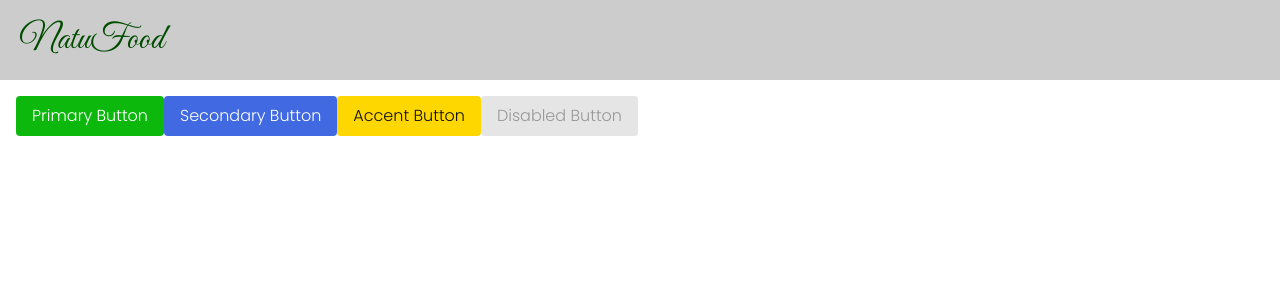
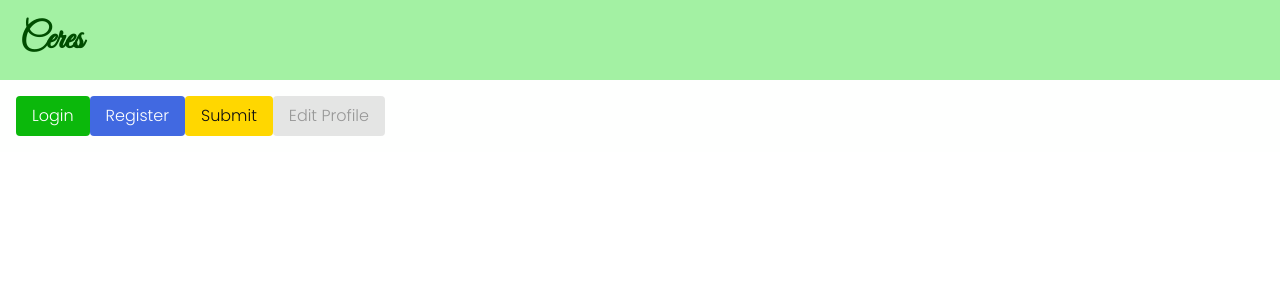
Before and after one commit to Nimira43/Ceres, a Next.js app: page / in a window 1280 px wide. Shown: the top 300 px of the page. Built offline with nearby package versions, Linux system fonts and the light colour scheme.

Commit message:
More tidying up.

```diff
--- a/src/app/page.tsx
+++ b/src/app/page.tsx
@@ -3,12 +3,12 @@ import ButtonSpecials from '@/components/buttons/buttonSpecials'
 export default function page() {
   return (
     <div className='bg-light'>
-      <h1 className='text-4xl logo p-5 text-main-dark bg-grey-light'>NatuFood</h1>
+      <h1 className='text-4xl logo p-5 text-main-dark bg-main-light font-semibold'>Ceres</h1>
       <div className="p-4">
-        <ButtonSpecials variant="primary">Primary Button</ButtonSpecials>
-        <ButtonSpecials variant="secondary">Secondary Button</ButtonSpecials>
-        <ButtonSpecials variant="accent">Accent Button</ButtonSpecials>
-        <ButtonSpecials variant="disabled" disabled>Disabled Button</ButtonSpecials>
+        <ButtonSpecials variant="primary">Login</ButtonSpecials>
+        <ButtonSpecials variant="secondary">Register</ButtonSpecials>
+        <ButtonSpecials variant="accent">Submit</ButtonSpecials>
+        <ButtonSpecials variant="disabled" disabled>Edit Profile</ButtonSpecials>
       </div>
     </div>
   )
```
